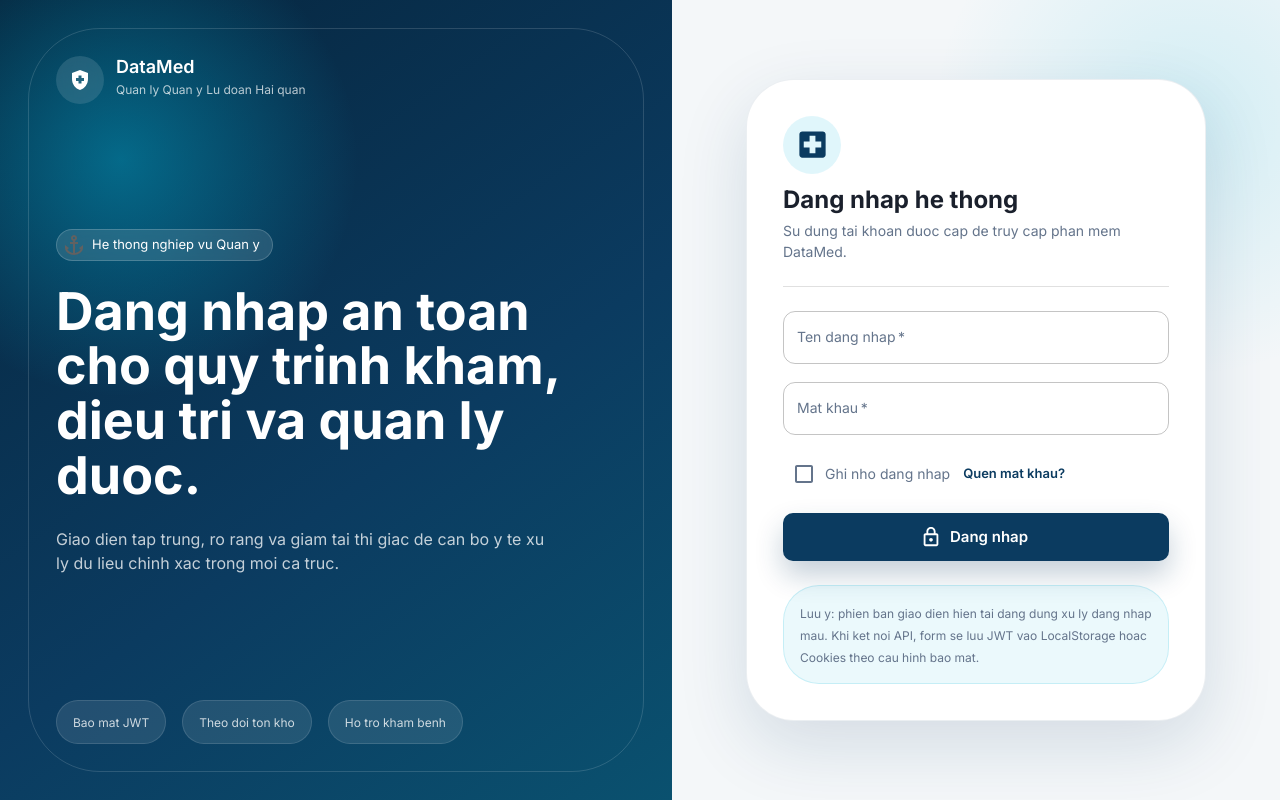
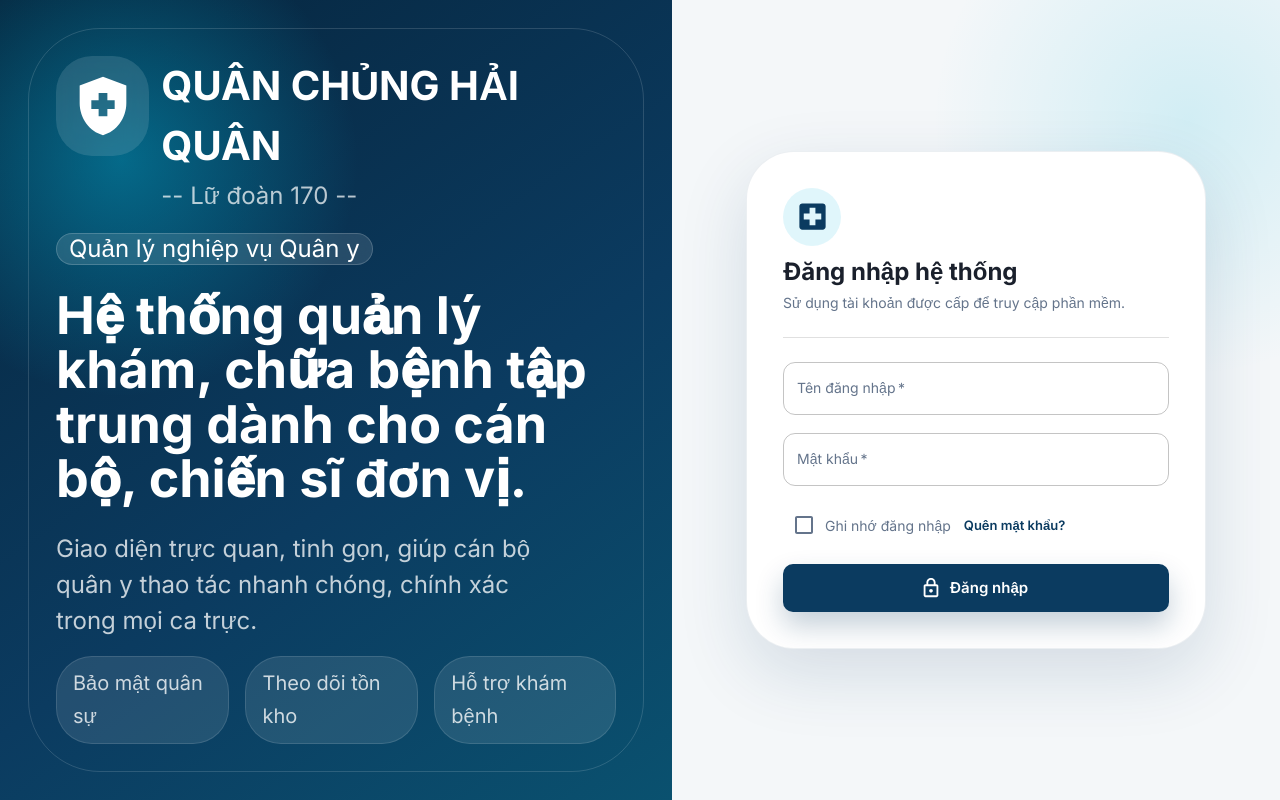
Before and after one commit to vuhung-97/QuanLyQuanY, a React (Vite) app in the folder FE/: page / in a window 1280 px wide. Built offline with nearby package versions, Linux system fonts and the light colour scheme; a web font is replaced by a local one.

Commit message:
fix: trang login ket noi api

```diff
--- a/FE/src/pages/LoginPage.jsx
+++ b/FE/src/pages/LoginPage.jsx
@@ -1,10 +1,10 @@
-import { useState } from 'react';
-import AnchorIcon from '@mui/icons-material/Anchor';
-import HealthAndSafetyIcon from '@mui/icons-material/HealthAndSafety';
-import LocalHospitalIcon from '@mui/icons-material/LocalHospital';
-import LockOutlinedIcon from '@mui/icons-material/LockOutlined';
-import VisibilityIcon from '@mui/icons-material/Visibility';
-import VisibilityOffIcon from '@mui/icons-material/VisibilityOff';
+import { useState } from "react";
+import AnchorIcon from "@mui/icons-material/Anchor";
+import HealthAndSafetyIcon from "@mui/icons-material/HealthAndSafety";
+import LocalHospitalIcon from "@mui/icons-material/LocalHospital";
+import LockOutlinedIcon from "@mui/icons-material/LockOutlined";
+import VisibilityIcon from "@mui/icons-material/Visibility";
+import VisibilityOffIcon from "@mui/icons-material/VisibilityOff";
 import {
     Box,
     Button,
@@ -18,113 +18,174 @@ import {
     Stack,
     TextField,
     Typography,
-} from '@mui/material';
+    Alert,
+    Snackbar,
+} from "@mui/material";
+import api from "../services/api";
 
 export default function LoginPage() {
     const [showPassword, setShowPassword] = useState(false);
+    const [loading, setLoading] = useState(false);
+    const [error, setError] = useState("");
 
-  const handleSubmit = (event) => {
+    const handleSubmit = async (event) => {
         event.preventDefault();
+        setError("");
+        setLoading(true);
+
         const formData = new FormData(event.currentTarget);
 
+        try {
+            const params = new URLSearchParams();
+            params.append("username", formData.get("username"));
+            params.append("password", formData.get("password"));
+
+            const res = await api.post("/auth/login", params);
+            localStorage.setItem("datamed_access_token", res.data.access_token);
+
+            if (formData.get("remember") === "on") {
                 localStorage.setItem(
-      'datamed_auth_preview',
-      JSON.stringify({
-        username: formData.get('username'),
-        remember: formData.get('remember') === 'on',
-      }),
+                    "datamed_remember",
+                    formData.get("username"),
                 );
+            }
+
+            window.location.href = "/";
+        } catch (err) {
+            const detail =
+                err.response?.data?.detail || "Đăng nhập thất bại";
+            setError(detail);
+        } finally {
+            setLoading(false);
+        }
     };
 
     return (
         <Box
             sx={{
-        minHeight: '100vh',
-        display: 'grid',
-        gridTemplateColumns: { xs: '1fr', md: '1.05fr 0.95fr' },
-        bgcolor: 'background.default',
-        overflow: 'hidden',
+                minHeight: "100vh",
+                display: "grid",
+                gridTemplateColumns: { xs: "1fr", md: "1.05fr 0.95fr" },
+                bgcolor: "background.default",
+                overflow: "hidden",
             }}
         >
             <Box
                 sx={{
-          position: 'relative',
-          display: { xs: 'none', md: 'flex' },
-          flexDirection: 'column',
-          justifyContent: 'space-between',
+                    position: "relative",
+                    display: { xs: "none", md: "flex" },
+                    flexDirection: "column",
+                    justifyContent: "space-between",
                     p: { md: 5, lg: 7 },
-          color: 'white',
+                    color: "white",
                     background:
-            'radial-gradient(circle at 18% 20%, rgba(0, 180, 216, 0.45), transparent 28%), linear-gradient(145deg, #06253D 0%, #0B3B60 58%, #0A516F 100%)',
+                        "radial-gradient(circle at 18% 20%, rgba(0, 180, 216, 0.45), transparent 28%), linear-gradient(145deg, #06253D 0%, #0B3B60 58%, #0A516F 100%)",
                 }}
             >
                 <Box
                     sx={{
-            position: 'absolute',
+                        position: "absolute",
                         inset: 28,
-            border: '1px solid rgba(255,255,255,0.14)',
+                        border: "1px solid rgba(255,255,255,0.14)",
                         borderRadius: 6,
-            pointerEvents: 'none',
+                        pointerEvents: "none",
                     }}
                 />
 
-        <Stack spacing={1.25} sx={{ position: 'relative' }}>
+                <Stack spacing={1.25} sx={{ position: "relative" }}>
                     <Stack direction="row" alignItems="center" spacing={1.5}>
                         <Box
                             sx={{
-                width: 48,
-                height: 48,
-                display: 'grid',
-                placeItems: 'center',
+                                width: 100,
+                                height: 100,
+                                display: "grid",
+                                placeItems: "center",
                                 borderRadius: 3,
-                bgcolor: 'rgba(255,255,255,0.12)',
-                backdropFilter: 'blur(14px)',
+                                bgcolor: "rgba(255,255,255,0.12)",
+                                backdropFilter: "blur(14px)",
                             }}
                         >
-              <HealthAndSafetyIcon />
+                            <HealthAndSafetyIcon sx={{ fontSize: 70 }} />
                         </Box>
                         <Box>
-              <Typography variant="h2">DataMed</Typography>
-              <Typography variant="caption" sx={{ color: 'rgba(255,255,255,0.72)' }}>
-                Quan ly Quan y Lu doan Hai quan
+                            <Typography sx={{ fontSize: 40, fontWeight: 900 }}>
+                                QUÂN CHỦNG HẢI QUÂN
+                            </Typography>
+                            <Typography
+                                variant="caption"
+                                sx={{
+                                    color: "rgba(255,255,255,0.72)",
+                                    fontSize: 24,
+                                }}
+                            >
+                                -- Lữ đoàn 170 --
                             </Typography>
                         </Box>
                     </Stack>
                 </Stack>
 
-        <Stack spacing={3} sx={{ position: 'relative', maxWidth: 560 }}>
+                <Stack spacing={3} sx={{ position: "relative", maxWidth: 760 }}>
                     <Chip
-            icon={<AnchorIcon />}
-            label="He thong nghiep vu Quan y"
+                        label="Quản lý nghiệp vụ Quân y"
                         sx={{
-              alignSelf: 'flex-start',
-              color: 'white',
-              bgcolor: 'rgba(255,255,255,0.12)',
-              border: '1px solid rgba(255,255,255,0.18)',
-              backdropFilter: 'blur(12px)',
+                            alignSelf: "flex-start",
+                            color: "white",
+                            bgcolor: "rgba(255,255,255,0.12)",
+                            border: "1px solid rgba(255,255,255,0.18)",
+                            backdropFilter: "blur(12px)",
+                            fontSize: 24,
                         }}
                     />
-          <Typography sx={{ fontSize: { md: 42, lg: 52 }, fontWeight: 700, lineHeight: 1.05 }}>
-            Dang nhap an toan cho quy trinh kham, dieu tri va quan ly duoc.
+                    <Typography
+                        sx={{
+                            fontSize: { md: 42, lg: 52 },
+                            fontWeight: 1000,
+                            lineHeight: 1.05,
+                        }}
+                    >
+                        Hệ thống quản lý khám, chữa bệnh tập trung dành cho cán
+                        bộ, chiến sĩ đơn vị.
                     </Typography>
-          <Typography sx={{ maxWidth: 500, color: 'rgba(255,255,255,0.76)', fontSize: 16 }}>
-            Giao dien tap trung, ro rang va giam tai thi giac de can bo y te xu ly du lieu chinh xac trong moi ca truc.
+                    <Typography
+                        sx={{
+                            maxWidth: 500,
+                            color: "rgba(255,255,255,0.76)",
+                            fontSize: 24,
+                        }}
+                    >
+                        Giao diện trực quan, tinh gọn, giúp cán bộ quân y thao
+                        tác nhanh chóng, chính xác trong mọi ca trực.
                     </Typography>
                 </Stack>
 
-        <Stack direction="row" spacing={2} sx={{ position: 'relative' }}>
-          {['Bao mat JWT', 'Theo doi ton kho', 'Ho tro kham benh'].map((item) => (
+                <Stack
+                    direction="row"
+                    spacing={2}
+                    sx={{ position: "relative" }}
+                >
+                    {[
+                        "Bảo mật quân sự",
+                        "Theo dõi tồn kho",
+                        "Hỗ trợ khám bệnh",
+                    ].map((item) => (
                         <Box
                             key={item}
                             sx={{
                                 px: 2,
                                 py: 1.25,
                                 borderRadius: 3,
-                bgcolor: 'rgba(255,255,255,0.1)',
-                border: '1px solid rgba(255,255,255,0.12)',
+                                bgcolor: "rgba(255,255,255,0.1)",
+                                border: "1px solid rgba(255,255,255,0.12)",
+                                fontSize: 18,
                             }}
                         >
-              <Typography variant="caption" sx={{ color: 'rgba(255,255,255,0.78)' }}>
+                            <Typography
+                                variant="caption"
+                                sx={{
+                                    color: "rgba(255,255,255,0.78)",
+                                    fontSize: 20,
+                                }}
+                            >
                                 {item}
                             </Typography>
                         </Box>
@@ -134,44 +195,54 @@ export default function LoginPage() {
 
             <Box
                 sx={{
-          display: 'flex',
-          alignItems: 'center',
-          justifyContent: 'center',
+                    display: "flex",
+                    alignItems: "center",
+                    justifyContent: "center",
                     p: { xs: 2.5, sm: 4, md: 6 },
                     background:
-            'radial-gradient(circle at 85% 15%, rgba(0, 180, 216, 0.14), transparent 30%), #F4F7F9',
+                        "radial-gradient(circle at 85% 15%, rgba(0, 180, 216, 0.14), transparent 30%), #F4F7F9",
                 }}
             >
                 <Card
                     elevation={0}
                     sx={{
-            width: '100%',
+                        width: "100%",
                         maxWidth: 460,
                         p: { xs: 3, sm: 4.5 },
                         borderRadius: 4,
-            boxShadow: '0 24px 70px rgba(11, 59, 96, 0.14)',
-            border: '1px solid rgba(11, 59, 96, 0.08)',
+                        boxShadow: "0 24px 70px rgba(11, 59, 96, 0.14)",
+                        border: "1px solid rgba(11, 59, 96, 0.08)",
                     }}
                 >
                     <Stack spacing={3}>
-            <Stack spacing={1.5} alignItems={{ xs: 'center', sm: 'flex-start' }}>
+                        <Stack
+                            spacing={1.5}
+                            alignItems={{ xs: "center", sm: "flex-start" }}
+                        >
                             <Box
                                 sx={{
                                     width: 58,
                                     height: 58,
-                  display: 'grid',
-                  placeItems: 'center',
+                                    display: "grid",
+                                    placeItems: "center",
                                     borderRadius: 3,
-                  color: 'primary.main',
-                  bgcolor: 'rgba(0, 180, 216, 0.12)',
+                                    color: "primary.main",
+                                    bgcolor: "rgba(0, 180, 216, 0.12)",
                                 }}
                             >
                                 <LocalHospitalIcon fontSize="large" />
                             </Box>
-              <Box sx={{ textAlign: { xs: 'center', sm: 'left' } }}>
-                <Typography variant="h1">Dang nhap he thong</Typography>
-                <Typography sx={{ mt: 0.75, color: 'text.secondary' }}>
-                  Su dung tai khoan duoc cap de truy cap phan mem DataMed.
+                            <Box
+                                sx={{ textAlign: { xs: "center", sm: "left" } }}
+                            >
+                                <Typography variant="h1">
+                                    Đăng nhập hệ thống
+                                </Typography>
+                                <Typography
+                                    sx={{ mt: 0.75, color: "text.secondary" }}
+                                >
+                                    Sử dụng tài khoản được cấp để truy cập phần
+                                    mềm.
                                 </Typography>
                             </Box>
                         </Stack>
@@ -182,17 +253,17 @@ export default function LoginPage() {
                             <Stack spacing={2.25}>
                                 <TextField
                                     name="username"
-                  label="Ten dang nhap"
-                  placeholder="Nhap ma quan nhan hoac tai khoan"
+                                    label="Tên đăng nhập"
+                                    placeholder="Nhập mã quân nhân hoặc tài khoản"
                                     autoComplete="username"
                                     fullWidth
                                     required
                                 />
                                 <TextField
                                     name="password"
-                  label="Mat khau"
-                  placeholder="Nhap mat khau"
-                  type={showPassword ? 'text' : 'password'}
+                                    label="Mật khẩu"
+                                    placeholder="Nhập mật khẩu"
+                                    type={showPassword ? "text" : "password"}
                                     autoComplete="current-password"
                                     fullWidth
                                     required
@@ -200,11 +271,23 @@ export default function LoginPage() {
                                         endAdornment: (
                                             <InputAdornment position="end">
                                                 <IconButton
-                          aria-label={showPassword ? 'An mat khau' : 'Hien mat khau'}
-                          onClick={() => setShowPassword((value) => !value)}
+                                                    aria-label={
+                                                        showPassword
+                                                            ? "An mat khau"
+                                                            : "Hien mat khau"
+                                                    }
+                                                    onClick={() =>
+                                                        setShowPassword(
+                                                            (value) => !value,
+                                                        )
+                                                    }
                                                     edge="end"
                                                 >
-                          {showPassword ? <VisibilityOffIcon /> : <VisibilityIcon />}
+                                                    {showPassword ? (
+                                                        <VisibilityOffIcon />
+                                                    ) : (
+                                                        <VisibilityIcon />
+                                                    )}
                                                 </IconButton>
                                             </InputAdornment>
                                         ),
@@ -212,18 +295,26 @@ export default function LoginPage() {
                                 />
 
                                 <Stack
-                  direction={{ xs: 'column', sm: 'row' }}
-                  alignItems={{ xs: 'flex-start', sm: 'center' }}
+                                    direction={{ xs: "column", sm: "row" }}
+                                    alignItems={{
+                                        xs: "flex-start",
+                                        sm: "center",
+                                    }}
                                     justifyContent="space-between"
                                     spacing={1}
                                 >
                                     <FormControlLabel
-                    control={<Checkbox name="remember" color="secondary" />}
-                    label="Ghi nho dang nhap"
-                    sx={{ color: 'text.secondary' }}
+                                        control={
+                                            <Checkbox
+                                                name="remember"
+                                                color="secondary"
+                                            />
+                                        }
+                                        label="Ghi nhớ đăng nhập"
+                                        sx={{ color: "text.secondary" }}
                                     />
                                     <Button variant="text" size="small">
-                    Quen mat khau?
+                                        Quên mật khẩu?
                                     </Button>
                                 </Stack>
 
@@ -231,34 +322,42 @@ export default function LoginPage() {
                                     type="submit"
                                     variant="contained"
                                     size="large"
-                  startIcon={<LockOutlinedIcon />}
+                                    disabled={loading}
+                                    startIcon={
+                                        loading ? null : <LockOutlinedIcon />
+                                    }
                                     sx={{
                                         py: 1.35,
-                    bgcolor: 'primary.main',
-                    boxShadow: '0 14px 28px rgba(11, 59, 96, 0.24)',
-                    '&:hover': {
-                      bgcolor: 'primary.dark',
-                      boxShadow: '0 18px 34px rgba(11, 59, 96, 0.3)',
+                                        bgcolor: "primary.main",
+                                        boxShadow:
+                                            "0 14px 28px rgba(11, 59, 96, 0.24)",
+                                        "&:hover": {
+                                            bgcolor: "primary.dark",
+                                            boxShadow:
+                                                "0 18px 34px rgba(11, 59, 96, 0.3)",
                                         },
                                     }}
                                 >
-                  Dang nhap
+                                    {loading ? "Đang đăng nhập..." : "Đăng nhập"}
                                 </Button>
                             </Stack>
                         </Box>
 
-            <Box
-              sx={{
-                p: 2,
-                borderRadius: 3,
-                bgcolor: 'rgba(0, 180, 216, 0.08)',
-                border: '1px solid rgba(0, 180, 216, 0.16)',
-              }}
+                        <Snackbar
+                            open={!!error}
+                            autoHideDuration={5000}
+                            onClose={() => setError("")}
+                            anchorOrigin={{ vertical: "top", horizontal: "center" }}
                         >
-              <Typography variant="caption" sx={{ color: 'text.secondary' }}>
-                Luu y: phien ban giao dien hien tai dang dung xu ly dang nhap mau. Khi ket noi API, form se luu JWT vao LocalStorage hoac Cookies theo cau hinh bao mat.
-              </Typography>
-            </Box>
+                            <Alert
+                                severity="error"
+                                variant="filled"
+                                onClose={() => setError("")}
+                                sx={{ borderRadius: 3 }}
+                            >
+                                {error}
+                            </Alert>
+                        </Snackbar>
                     </Stack>
                 </Card>
             </Box>
```
Lines whose indentation alone changed are shown as unchanged.
